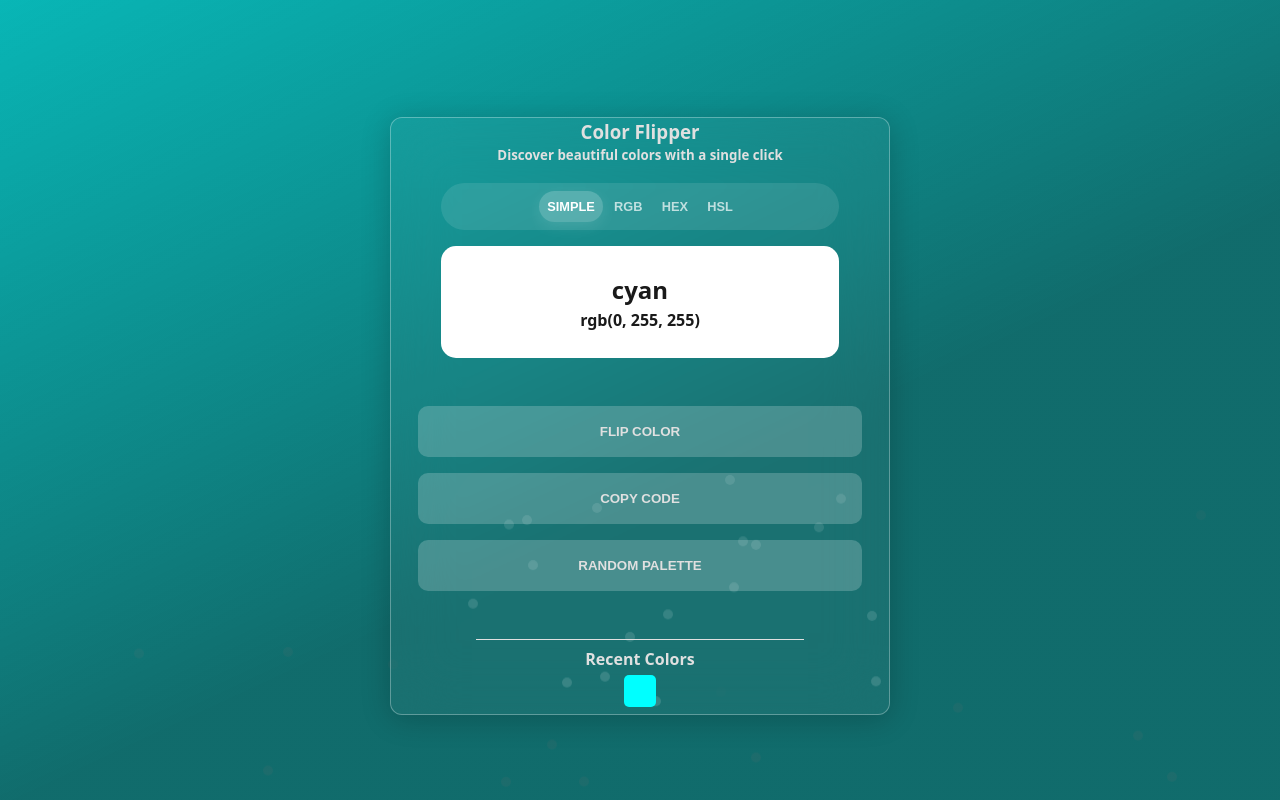
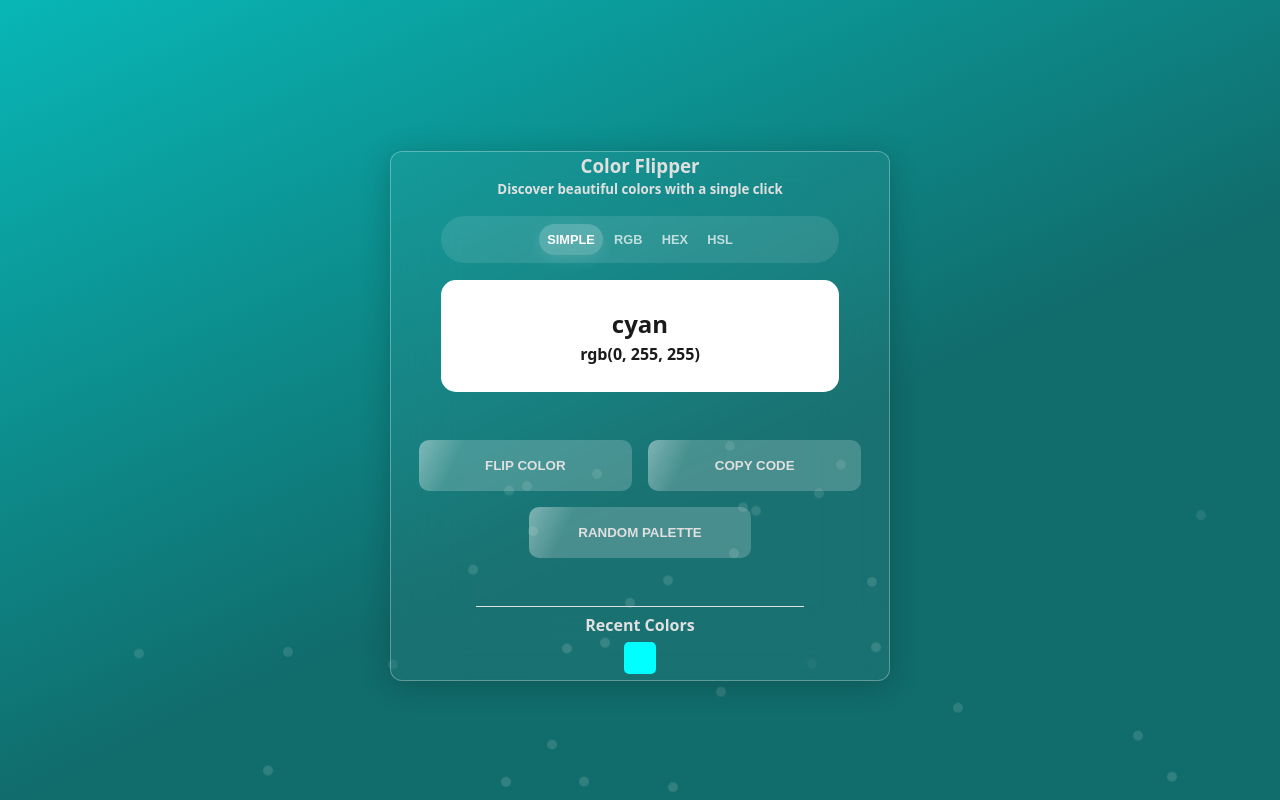
Before and after one commit to Jd33n27/color-flipper-v2, a React (Vite) app: page / in a window 1280 px wide. Built offline with nearby package versions, Linux system fonts and the light colour scheme.

Commit message:
Done....

```diff
--- a/src/App.jsx
+++ b/src/App.jsx
@@ -5,10 +5,10 @@ import Particle from "./components/particles/particle";
 function App() {
   return (
     <section className="app-container">
-      <div className="glass-card text-area">
+      <div className="glass-card text-area" style={{ zIndex:1 }}>
         <Display />
       </div>
-      <Particle />
+      <Particle zIndex={0} />
     </section>
   );
 }
--- a/src/components/button/button.jsx
+++ b/src/components/button/button.jsx
@@ -1,14 +1,27 @@
-import React from "react";
-import styles from "./button.module.css"
+import React, { useRef, useEffect } from "react";
+import styles from "./button.module.css";
 
+const Button = ({ buttonText = "flip color", btnClass, onClick }) => {
+  // a ref to get the button element
+  const buttonRef = useRef(null);
 
+  useEffect(() => {
+    // this is  tp Calculate a random delay (between 2 and 7 seconds)
+    const randomDelay = Math.random() * 5 + 2;
 
-const Button = ({buttonText="flip color", btnClass, onClick}) => {
-  return <div className={styles["btn-container"]}>
-    <button onClick={onClick} className={`${styles.btn} ${btnClass}`}>
-      {buttonText}
-    </button>
-  </div>;
+    // Set the random delay as a CSS variable on the button
+    if (buttonRef.current) {
+      buttonRef.current.style.setProperty("--glare-delay", `${randomDelay}s`);
+    }
+  }, []);
+
+  return (
+    <div className={styles["btn-container"]}>
+      <button onClick={onClick} className={`${styles.btn} ${btnClass}`}>
+        {buttonText}
+      </button>
+    </div>
+  );
 };
 
 export default Button;
--- a/src/components/button/button.module.css
+++ b/src/components/button/button.module.css
@@ -10,4 +10,47 @@
   width: 100%;
   padding: 18px 0;
   border-radius: 10px;
+  box-sizing: border-box;
+  position: relative;
+  overflow: hidden;
 }
+
+.btn::before {
+  content: "";
+  position: absolute;
+  top: 0;
+  left: -75%; /* Initial position */
+  width: 50%;
+  height: 100%;
+
+  background: linear-gradient(
+    90deg,
+    transparent,
+    rgba(255, 255, 255, 0.35),
+    transparent
+  );
+  transform: skewX(-25deg);
+
+  /* And the animation */
+  animation-name: glare; /* Use the @keyframes we defined */
+  animation-duration: 4s; /* Total loop time (2s glare + 4s pause) */
+  animation-iteration-count: infinite; /* Loop forever */
+
+  /* Use the random delay from JS, with a 5s fallback */
+  animation-delay: var(--glare-delay, 5s);
+}
+
+@keyframes glare {
+  0% {
+    /* Start off-screen */
+    left: -75%;
+  }
+  75% {
+    /* Move across the button */
+    left: 125%;
+  }
+  100% {
+    /* Stay off-screen for the rest of the time (the pause) */
+    left: 125%;
+  }
+}
--- a/src/components/colorSquares/colorSquares.module.css
+++ b/src/components/colorSquares/colorSquares.module.css
@@ -12,4 +12,11 @@
   height: 2rem;
   border: none;
   border-radius: 5px;
+  transition: transform 0.2s ease-in-out, box-shadow 0.2s ease-in-out;
 }
+
+.color-square:hover {
+  /* This makes it "pop" or grow slightly */
+  transform: scale(1.1);
+  box-shadow: 0 4px 12px rgba(0, 0, 0, 0.2);
+}
--- a/src/components/display/display.jsx
+++ b/src/components/display/display.jsx
@@ -73,6 +73,9 @@ const Display = () => {
   const [currentColor, setCurrentColor] = useState("#667EEA");
   const [colors, setColors] = useState([]);
 
+  const MAX_HISTORY_SIZE = 15;
+  const sleep = (ms) => new Promise((resolve) => setTimeout(resolve, ms));
+
   const isFirstRender = useRef(true);
   // This sets the background color with every color change
   useEffect(() => {
@@ -113,8 +116,23 @@ const Display = () => {
     alert("Copied to clipboard!");
   };
 
-  const handleRandomPalette = () => {
-    console.log("Generating new palette...");
+  const handleRandomPalette = async () => {
+    for (let i = 0; i < 3; i++) {
+      const newColor = generateRandomColor();
+      const newId = new Date().getTime() + i;
+      setCurrentColor(newColor);
+
+      setColors((currentColors) => {
+        const combinedColors = [
+          { id: newId, color: newColor },
+          ...currentColors,
+        ];
+        const trimmedColors = combinedColors.slice(0, MAX_HISTORY_SIZE);
+        return trimmedColors;
+      });
+
+      await sleep(300);
+    }
   };
 
   const generateRandomColor = () => {
@@ -161,7 +179,7 @@ const Display = () => {
 
   return (
     <section className={styles["display-container"]}>
-      <Particle />
+      <Particle zIndex={-1} />
       <h1>Color Flipper</h1>
       <h5>Discover beautiful colors with a single click</h5>
       {/* Color format toggle */}
@@ -173,7 +191,7 @@ const Display = () => {
       </div>
       {/* Control buttons */}
       <div className={styles["btn-group"]}>
-        <Button btnClass="btn-secondary" onClick={handleFlipColor} />
+        <Button btnClass="btn-secondary" onClick={handleFlipColor} zIndex={2} />
         <Button
           buttonText="copy code"
           btnClass="btn-primary"
--- a/src/components/display/display.module.css
+++ b/src/components/display/display.module.css
@@ -42,3 +42,21 @@
   gap: 0.3rem;
   place-items: center;
 }
+
+@media (min-width: 600px) {
+  .btn-group {
+    flex-direction: row;
+    max-width: 500px;
+    justify-content: center;
+    flex-wrap: wrap;
+  }
+
+  .btn-group > *:nth-child(1),
+  .btn-group > *:nth-child(2) {
+    width: 48%;
+  }
+
+  .btn-group > *:nth-child(3) {
+    width: 50%;
+  }
+}
--- a/src/components/particles/particle.jsx
+++ b/src/components/particles/particle.jsx
@@ -1,35 +1,39 @@
 import React, { useEffect, useRef } from "react";
 import styles from "./particle.module.css";
 
-const Particle = () => {
-  // 1. Create a ref. This will be our "handle" to the container div.
+const Particle = ({ zIndex }) => {
+  // This will be the "handle" to the container div.
   const containerRef = useRef(null);
 
-  // 2. Use useEffect to run the particle creation code
-  //    The empty array [] means "run this code only ONCE,
-  //    when the component first mounts."
+  // useEffect to run the particle creation code
+  // The empty array [] means "run this code only ONCE, when the component first mounts."
   useEffect(() => {
-    // 3. Get the actual DOM node from the ref
+    // Getting the actual DOM node from the ref
     const particlesContainer = containerRef.current;
 
-    // 4. This is the exact same logic from your JS class
     for (let i = 0; i < 30; i++) {
       const particle = document.createElement("div");
-      particle.className = styles.particle; // Use the CSS module class
+      particle.className = styles.particle;
 
-      // Set random styles
+      // Set random positions and animation time
       particle.style.left = Math.random() * 100 + "%";
       particle.style.animationDelay = Math.random() * 20 + "s";
       particle.style.animationDuration = Math.random() * 10 + 10 + "s";
 
-      // 5. Append the new particle to our ref'd container
+      // Append the new particle to our ref'd container
       particlesContainer.appendChild(particle);
     }
-  }, []); // <-- Empty array means "run once on mount"
+  }, []); // Empty array means "run once on mount"
 
   return (
-    // 6. Attach the ref to the JSX element
-    <div className={styles["particles-container"]} ref={containerRef} />
+    // Attach the ref to the JSX element
+    <div
+      style={{ zIndex }}
+      className={styles["particles-container"]}
+      ref={containerRef}
+    >
+      {" "}
+    </div>
   );
 };
 
--- a/src/components/particles/particle.module.css
+++ b/src/components/particles/particle.module.css
@@ -1,5 +1,3 @@
-/* In Particles.module.css */
-
 .particles-container {
   /* This makes it sit in the background */
   position: absolute;
@@ -7,7 +5,6 @@
   left: 0;
   width: 100%;
   height: 100%;
-  z-index: -1; /* Puts it behind everything else */
   overflow: hidden;
 }
 
```
